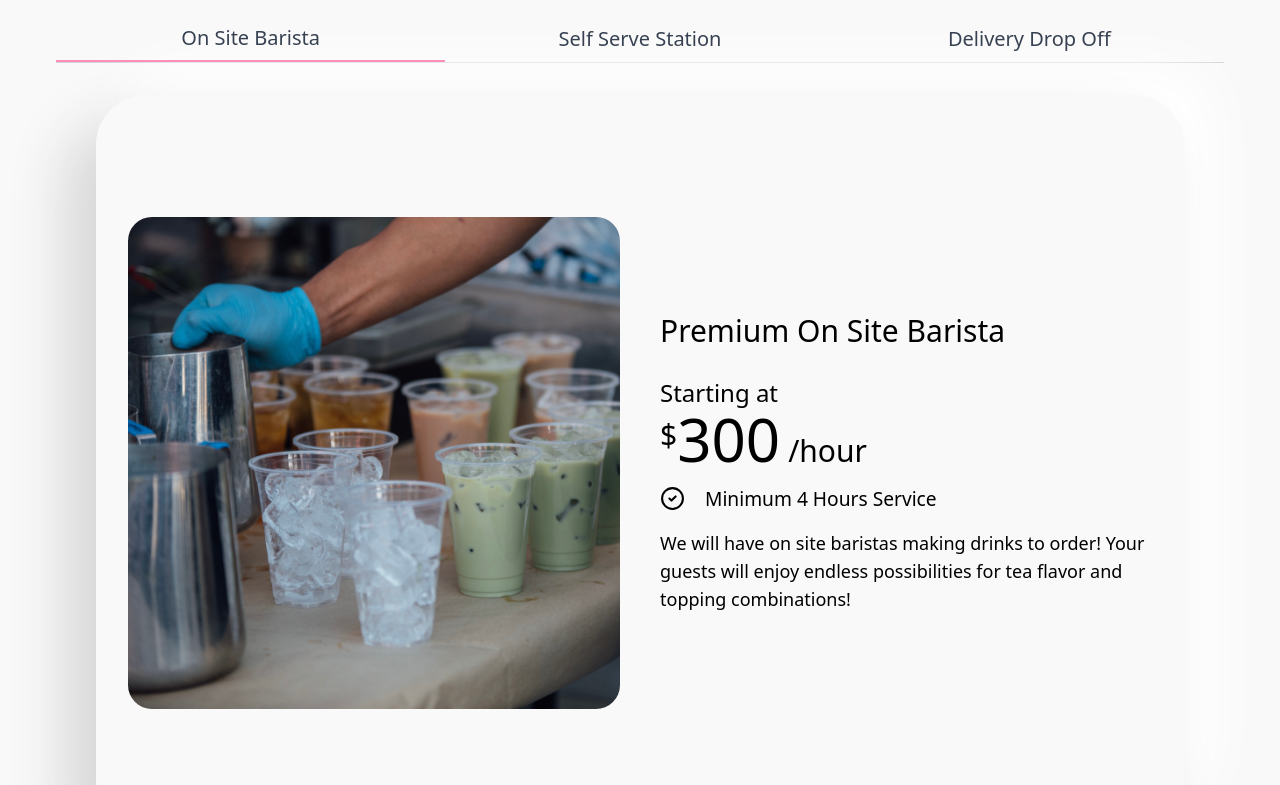
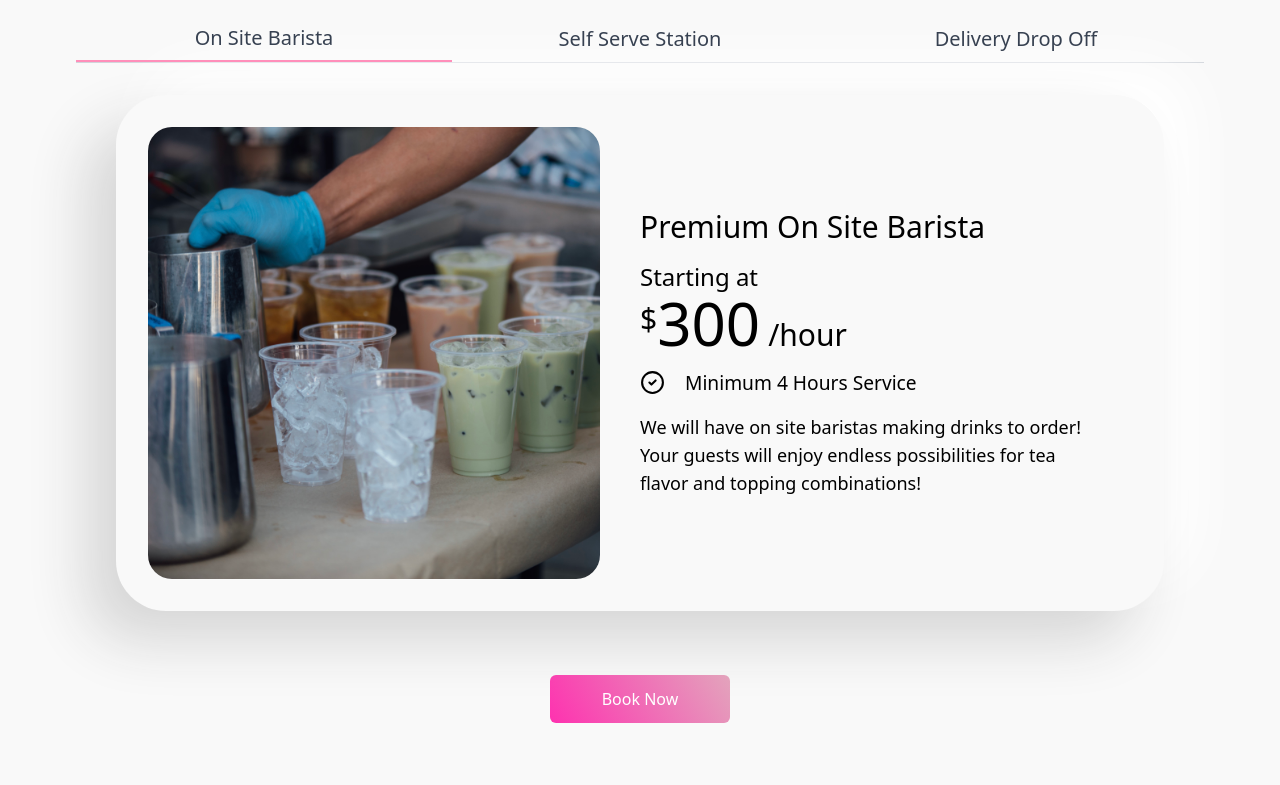
Before and after one commit to maaabilly/TarosBobaBar, a React (Vite) app: page / in a window 1280 px wide. Shown: the part 1700-2485 px from the top of the page. Built offline with nearby package versions, Linux system fonts and the light colour scheme.

Commit message:
layout and positioning changes

```diff
--- a/src/components/Pricing.jsx
+++ b/src/components/Pricing.jsx
@@ -6,8 +6,8 @@ import { LuCheckCircle2 } from 'react-icons/lu';
 
 const Pricing = () => {
   return (
-    <div className="w-full py-[6rem] px-4 " id="services">
-      <div className="max-w-[1240px] mx-auto">
+    <div className="mx-auto max-w-[1240px] py-[6rem] px-4 " id="services">
+      <div className=" mx-auto">
         <p className="text-slate-700 text-center uppercase font-bold">
           How can we serve you?
         </p>
@@ -18,13 +18,17 @@ const Pricing = () => {
       <Tabs>
         <Tab label="On Site Barista">
           <div className="py-4">
-            <div className="flex flex-col md:flex-row items-center mb-8 p-8 overflow-hidden xl:h-[46rem] neumorphism">
-              <div className="flex-1 mb-4 md:mb-0">
-                <img src={barista} alt="barista" className="rounded-3xl" />
+            <div className="flex flex-col md:flex-row items-center mb-8 p-8 overflow-hidden neumorphism">
+              <div className="flex-1 mb-4 md:mb-0 justify-center flex">
+                <img
+                  src={barista}
+                  alt="barista"
+                  className="rounded-3xl"
+                />
               </div>
 
-              <div className="flex justify-start flex-col flex-1 w-full pl-2 md:pl-10">
-                <h4 className="hidden lg:block text-2xl md:text-3xl font-medium mb-5">
+              <div className="flex justify-start flex-col flex-1 px-10 pl-2 md:pl-10">
+                <h4 className="hidden lg:block text-2xl md:text-3xl font-medium mb-2">
                   Premium On Site Barista
                 </h4>
                 <p className="text-2xl mt-2 ">Starting at</p>
@@ -50,14 +54,14 @@ const Pricing = () => {
         </Tab>
         <Tab label="Self Serve Station">
           <div className="py-4">
-            <h4 className="hidden md:block text-2xl md:text-3xl text-center mb-5">
-              Fully Equipped Self Serve Boba Station
-            </h4>
-            <div className="flex flex-col md:flex-row items-center mb-8 p-8 overflow-hidden xl:h-[46rem] neumorphism">
+            <div className="flex flex-col md:flex-row items-center mb-8 p-8 overflow-hidden neumorphism">
               <div className="flex-1 mb-4 md:mb-0">
                 <img src={stand2} alt="barista" className="rounded-3xl" />
               </div>
               <div className="flex justify-start flex-col flex-1 w-full pl-2 md:pl-10">
+                <h4 className="hidden lg:block text-2xl md:text-3xl font-medium mb-2">
+                  Fully Equipped Self Serve Boba Station
+                </h4>
                 <p className="text-2xl mt-2 ">Starting at</p>
                 <div className="flex justify-start text-5xl md:text-6xl mb-4">
                   <span className="mt-2 text-2xl md:text-3xl">$</span>400
@@ -85,10 +89,7 @@ const Pricing = () => {
         </Tab>
         <Tab label="Delivery Drop Off">
           <div className="py-4">
-            <h4 className="hidden md:block text-2xl md:text-3xl text-center mb-5">
-              Pre-packaged Boba Delivery
-            </h4>
-            <div className="flex flex-col md:flex-row items-center mb-8 p-8 overflow-hidden xl:h-[46rem] neumorphism">
+            <div className="flex flex-col md:flex-row items-center mb-8 p-8 overflow-hidden neumorphism">
               <div className="flex-1 mb-4 md:mb-0">
                 <img
                   src={delivery}
@@ -97,6 +98,10 @@ const Pricing = () => {
                 />
               </div>
               <div className="flex justify-start flex-col flex-1 w-full pl-2 md:pl-10">
+                {' '}
+                <h4 className="hidden lg:block text-2xl md:text-3xl font-medium mb-2">
+                  Pre-packaged Boba Delivery
+                </h4>
                 <p className="text-2xl mt-2 ">Starting at</p>
                 <div className="flex justify-start text-5xl md:text-6xl mb-4">
                   <span className="mt-2 text-2xl md:text-3xl">$</span>6{' '}
```
